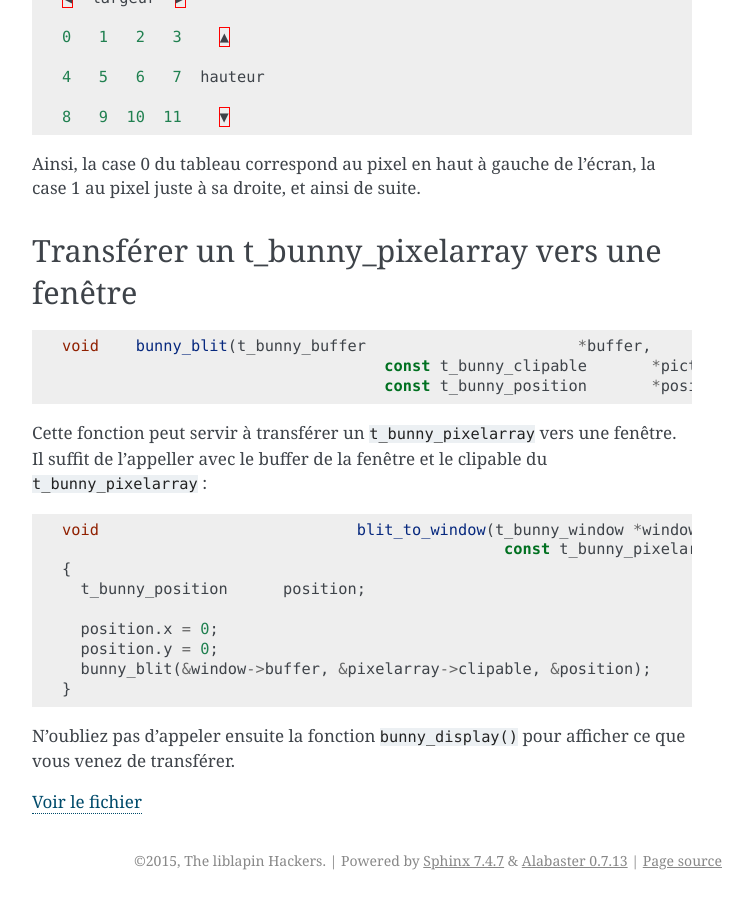
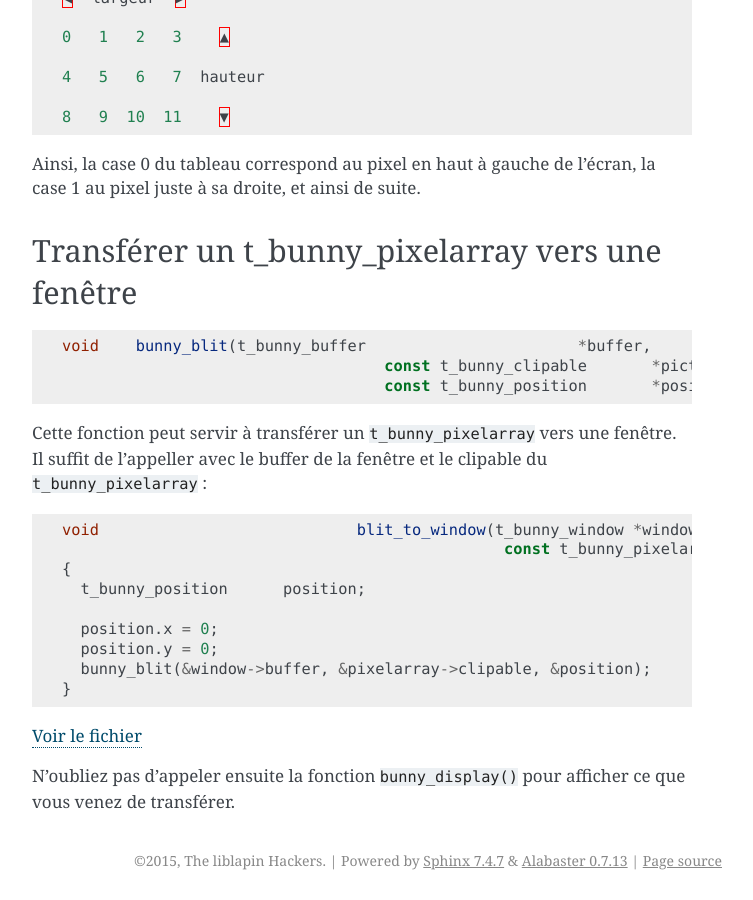
Before and after one commit to motet-a/liblapin-tutorial, a Sphinx documentation site: the page built from source/drawing.md, in a window 1280 px wide and 900 px high, scrolled down 2259 px. Shown: the whole window, without its empty margins (388-1141 px from the left). Built offline with Sphinx 7.4.7, drawn with Linux system fonts in a browser that asks for light colours.

````diff
--- a/source/drawing.md
+++ b/source/drawing.md
@@ -153,9 +153,9 @@ void				blit_to_window(t_bunny_window *window,
 }
 ```
 
+[Voir le fichier][blit.c]
+
 N’oubliez pas d’appeler ensuite la fonction `bunny_display()` pour afficher ce que vous venez de transférer.
-
-[Voir le fichier][blit.c]
 
 [format RGBA]: https://en.wikipedia.org/wiki/RGBA_color_space
 [endianness]: https://fr.wikipedia.org/wiki/Endianness
````
